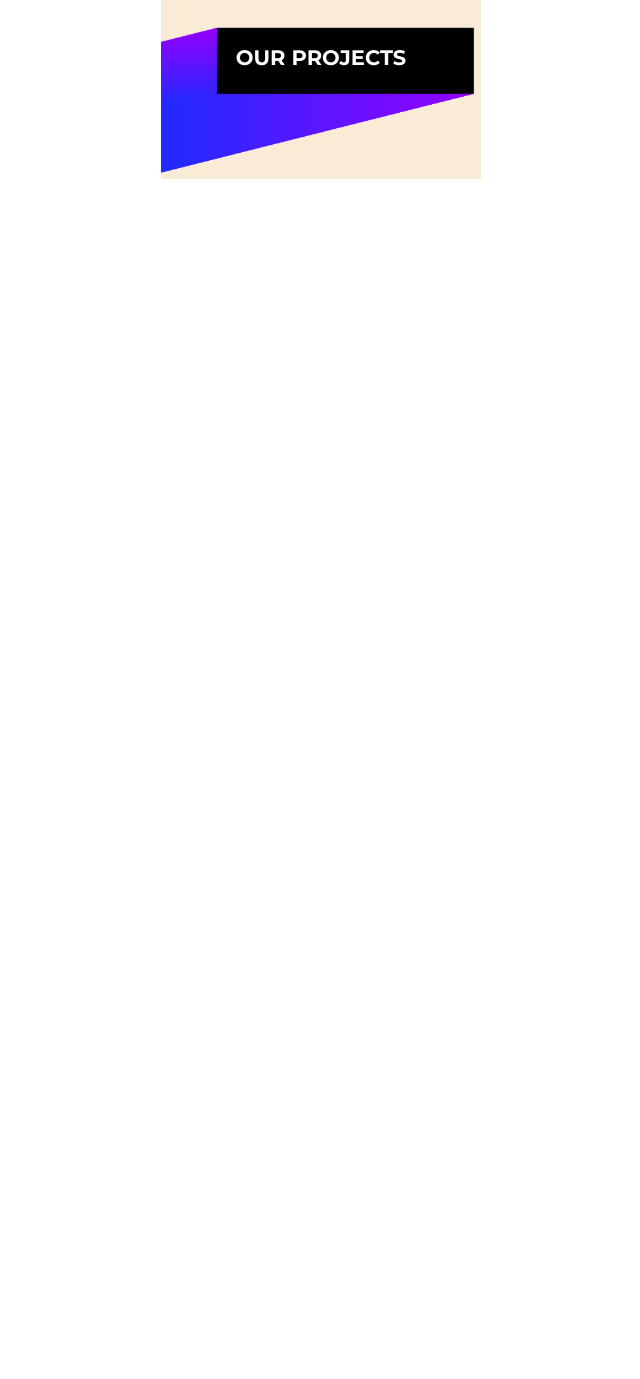
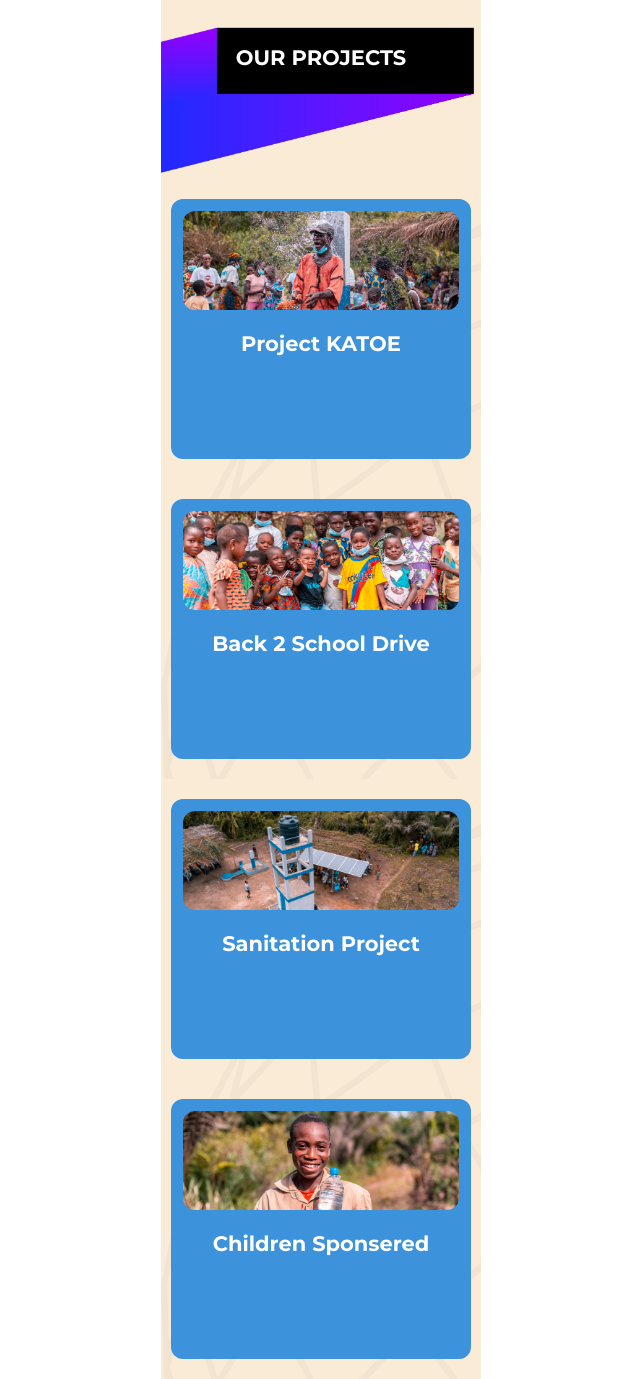
Before and after one commit to YegorCreative/QEWFA, a plain HTML site: page index.html in a window 1280 px wide. Shown: the part 827-2206 px from the top of the page, without its empty margins (319-959 px from the left). Before the commit the page ends 1006 px from the top, so only its background shows below. Drawn offline with Linux system fonts and the light colour scheme.

Commit message:
new items added

```diff
--- a/CSS/styles.css
+++ b/CSS/styles.css
@@ -152,3 +152,36 @@ color: #9500ff;
     top: 25px;
     position: absolute;
   }
+  .projects{
+    width: 100%;
+    box-sizing: border-box;
+    display: flex;
+    flex-direction: column;
+    justify-content: center;
+    align-items: center;
+  }
+  .twoInOne{
+    width: 100%;
+    box-sizing: border-box;
+    background-image: url(../Assets/globe.png) ;
+    display: flex;
+    flex-direction: column;
+    justify-content: center;
+    align-items: center;
+  }
+  .project{
+    width: 300px;
+    height: 260px;
+    background-color: #3C93DB;
+    margin-top: 20px;
+    margin-bottom: 20px;
+    border-radius: 12px;
+    padding: 12px;
+  }
+  .project img {
+    border-radius: 12px;
+  }
+  .project h2{
+    text-align: center;
+    color: white;
+  }
--- a/index.html
+++ b/index.html
@@ -53,6 +53,29 @@
     <img src="Assets/Asset19.png" alt="designe lement"width="100%">
     <h2>OUR PROJECTS</h2>
   </div>
+  <div class="projects">
+    <div class="twoInOne">
+    <div class="project top">
+      <img src="Assets/one.png" alt="bacgkround of Africa" width="100%">
+      <h2>Project KATOE</h2>
+    </div>
+    <div class="project top">
+      <img src="Assets/two.png" alt="bacgkround of Africa" width="100%">
+      <h2>Back 2 School Drive</h2>
+    </div>
+    </div>
+    <div class="twoInOne">
+    <div class="project top">
+      <img src="Assets/three.png" alt="bacgkround of Africa" width="100%">
+      <h2>Sanitation Project</h2>
+    </div>
+    <div class="project top">
+      <img src="Assets/four.png" alt="bacgkround of Africa" width="100%">
+      <h2>Children Sponsered</h2>
+    </div>
+    </div>
+  </div>
+
 </div>
 
         <script src="javascript/app.js"></script>
```
Also changed, not shown: Assets/four.png (added), Assets/globe.png (renamed from Assets/4.png), Assets/one.png (added), Assets/three.png (added), Assets/two.png (added), 2 other files.
